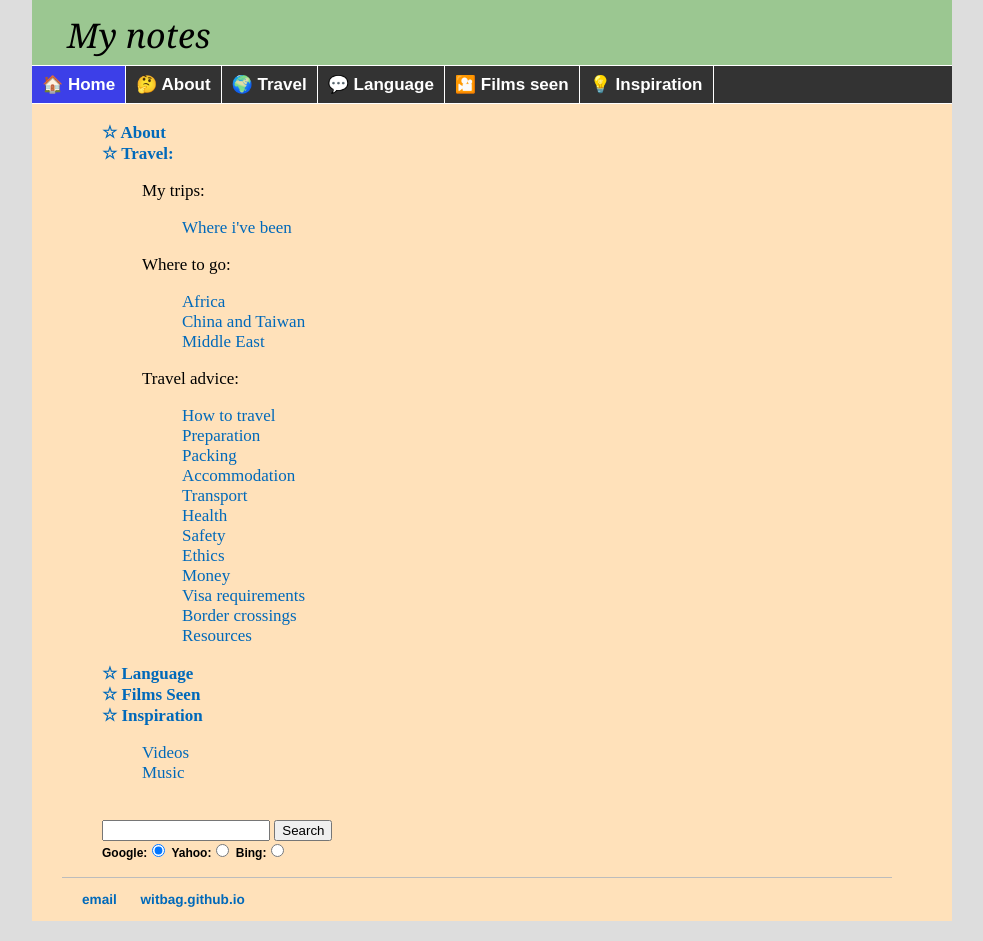
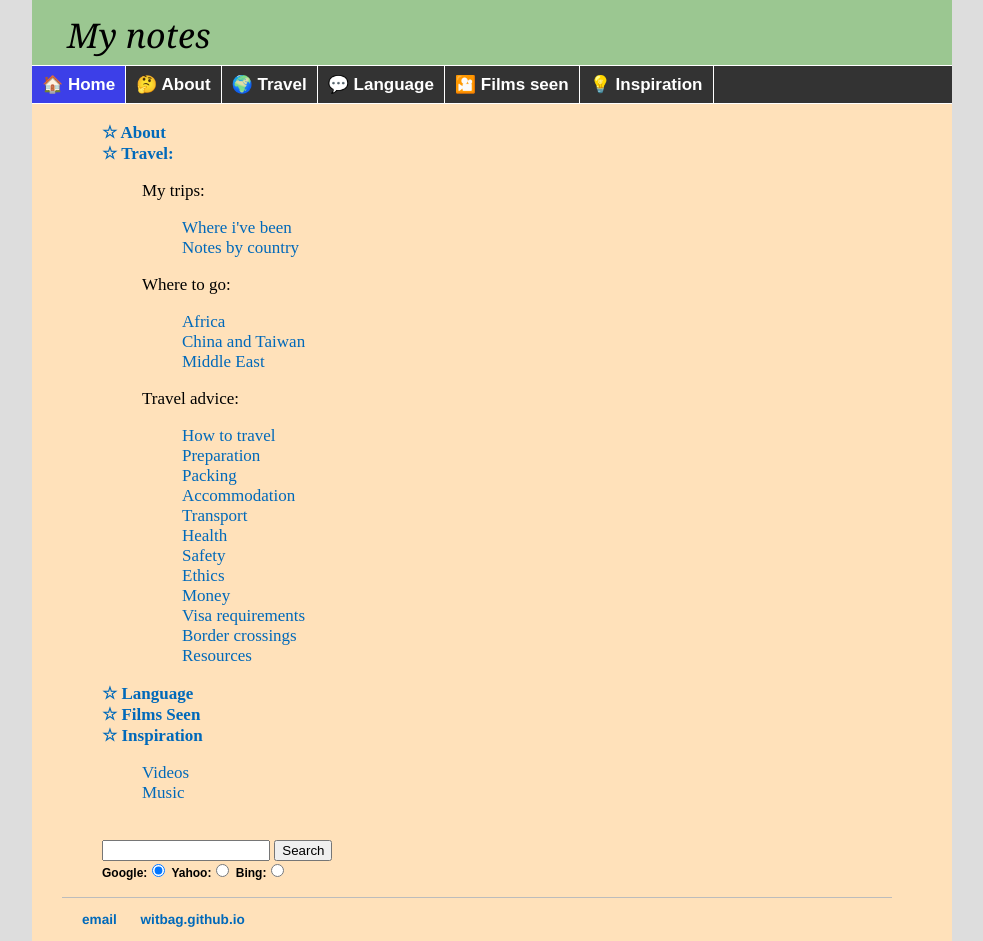
Before and after one commit to witbag/witbag.github.io, a Jekyll site: the page built from index.html, in a window 1280 px wide. Shown: the whole page, without its empty margins (148-1131 px from the left). Built offline with Jekyll 4.4.1, drawn with Linux system fonts in a browser that asks for light colours.

Commit message:
Update index.html

```diff
--- a/index.html
+++ b/index.html
@@ -10,7 +10,8 @@ title: Witek
 <dir>
 My trips:<br>
 <dir>
-<a href="/travel/pasttrips.html">Where i've been</a>
+<a href="/travel/pasttrips.html">Where i've been</a><br>
+<a href="/travel/notes.html">Notes by country</a>
 </dir>
 Where to go:<br>
 <dir>
```
